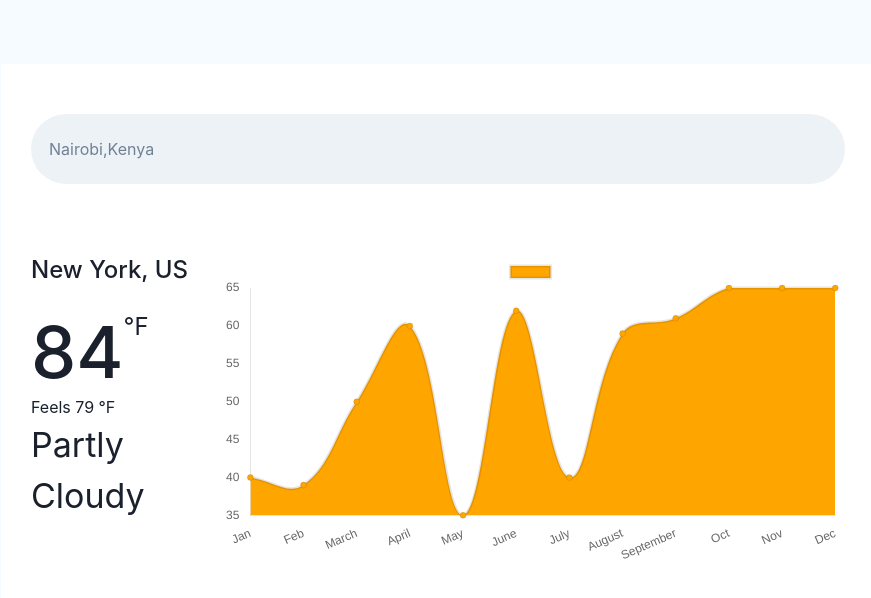
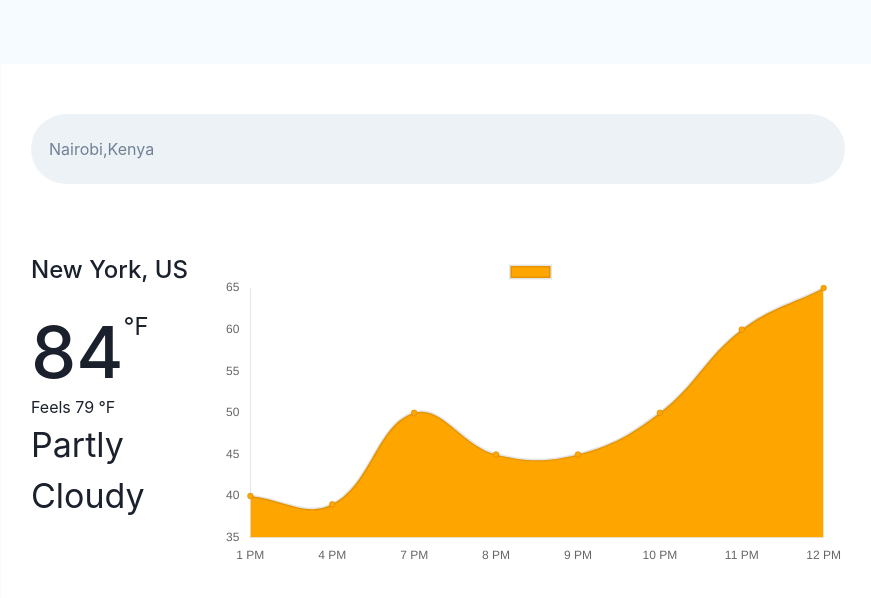
Before and after one commit to asiimwe-a/mentorship-weather-app, a React (Vite) app: page / in a window 1280 px wide. Shown: the top 598 px of the page, without its empty margins (39-910 px from the left). Built offline with nearby package versions, Linux system fonts and the light colour scheme.

Commit message:
feat: Chang data set count

```diff
--- a/src/components/WeatherChart/LineChart.tsx
+++ b/src/components/WeatherChart/LineChart.tsx
@@ -25,24 +25,11 @@ ChartJS.register(
 
 const LineChart: React.FC = () => {
   const data = {
-    labels: [
-      "Jan",
-      "Feb",
-      "March",
-      "April",
-      "May",
-      "June",
-      "July",
-      "August",
-      "September",
-      "Oct",
-      "Nov",
-      "Dec",
-    ],
+    labels: ["1 PM", "4 PM", "7 PM", "8 PM", "9 PM", "10 PM", "11 PM", "12 PM"],
     datasets: [
       {
         label: "",
-        data: [40, 39, 50, 60, 35, 62, 40, 59, 61, 65, 65, 65],
+        data: [40, 39, 50, 45, 45, 50, 60, 65],
         backgroundColor: `orange`,
         tension: 0.4,
         fill: true,
```
